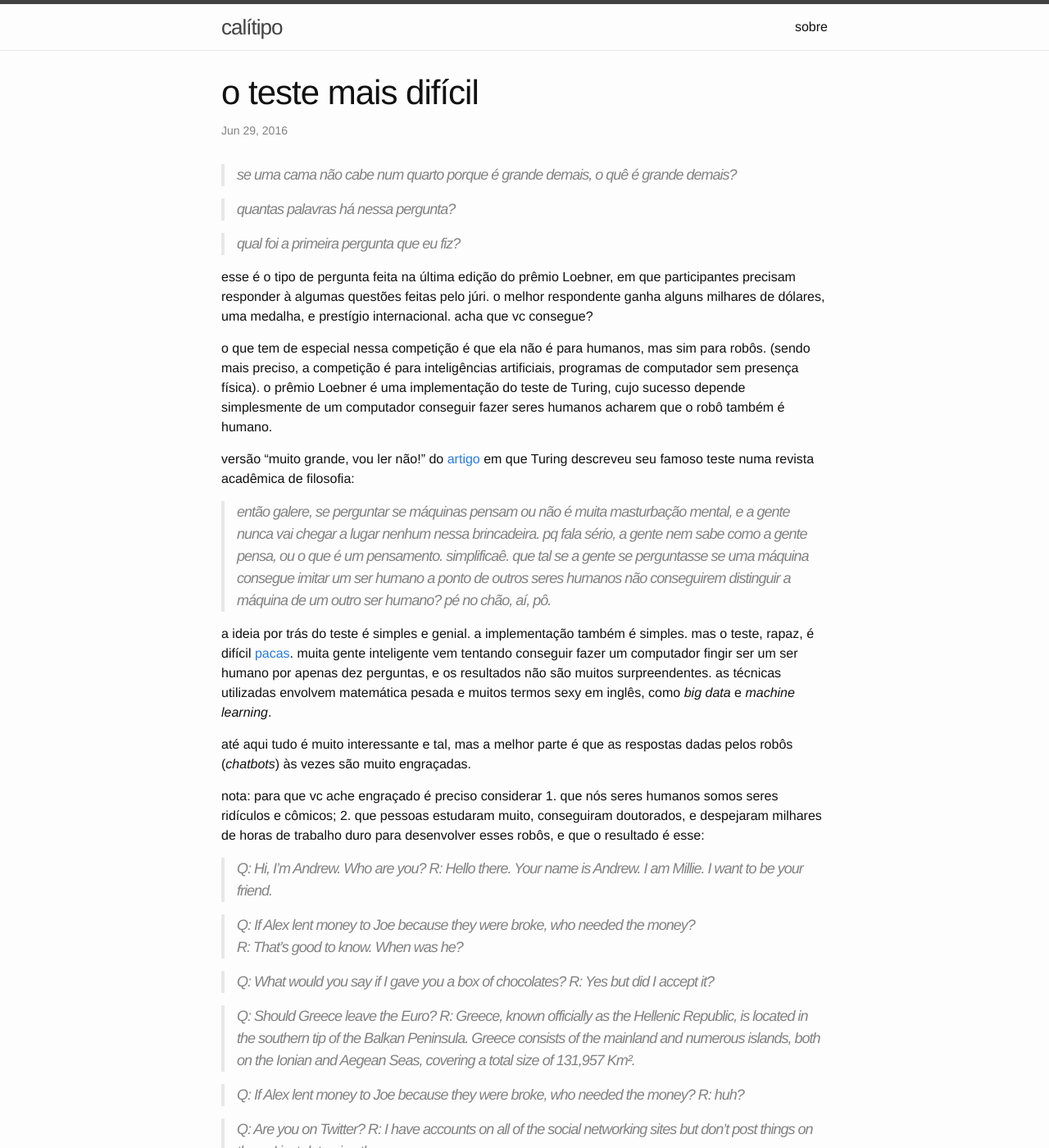
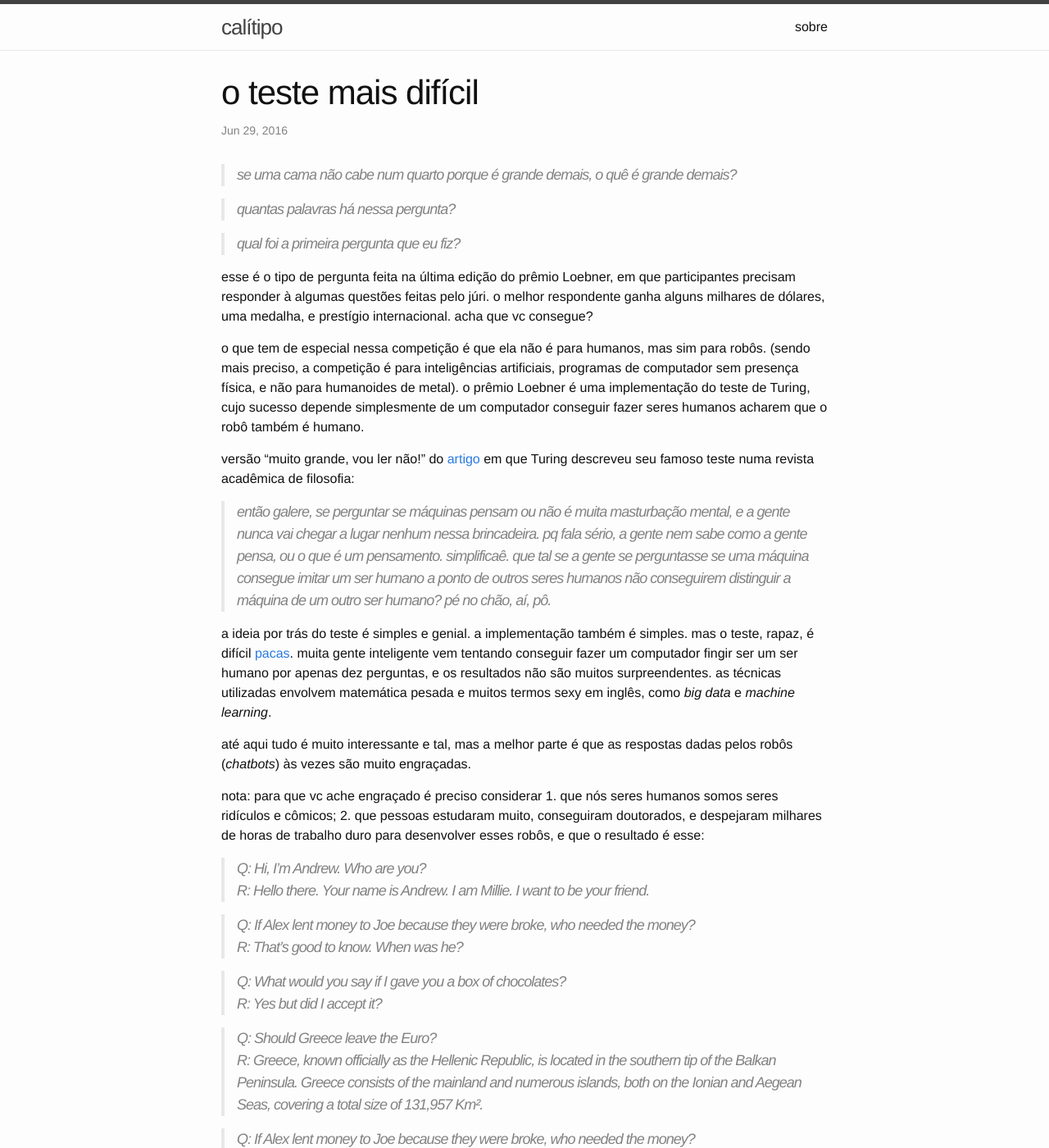
Before and after one commit to odanoburu/odanoburu.github.io, a Jekyll site: the page built from _posts/2016-06-29-o-teste-mais-difícil.md, in a window 1280 px wide and 1400 px high. Shown: the whole window at 82% size. Built offline with Jekyll 4.4.1, drawn with Linux system fonts in a browser that asks for light colours; some of the changed text lies outside the part shown.

Commit message:
corrigir formatação texto 2016-06-29

```diff
--- a/_posts/2016-06-29-o-teste-mais-difícil.md
+++ b/_posts/2016-06-29-o-teste-mais-difícil.md
@@ -14,13 +14,13 @@ excerpt: um teste com consulta livre à internet em que vc precisa responder a p
 
 esse é o tipo de pergunta feita na última edição do prêmio Loebner, em que participantes precisam responder à algumas questões feitas pelo júri.  o melhor respondente ganha alguns milhares de dólares, uma medalha, e prestígio internacional.  acha que vc consegue?
 
-o que tem de especial nessa competição é que ela não é para humanos, mas sim para robôs.  (sendo mais preciso, a competição é para inteligências artificiais, programas de computador sem presença física).  o prêmio Loebner é uma implementação do teste de Turing, cujo sucesso depende simplesmente de um computador conseguir fazer seres humanos acharem que o robô também é humano.
+o que tem de especial nessa competição é que ela não é para humanos, mas sim para robôs.  (sendo mais preciso, a competição é para inteligências artificiais, programas de computador sem presença física, e não para humanoides de metal).  o prêmio Loebner é uma implementação do teste de Turing, cujo sucesso depende simplesmente de um computador conseguir fazer seres humanos acharem que o robô também é humano.
 
 versão "muito grande, vou ler não!" do [artigo](http://www.csee.umbc.edu/courses/471/papers/turing.pdf) em que Turing descreveu seu famoso teste numa revista acadêmica de filosofia:
 
 > então galere, se perguntar se máquinas pensam ou não é muita masturbação mental, e a gente nunca vai chegar a lugar nenhum nessa brincadeira.  pq fala sério, a gente nem sabe como a gente pensa, ou o que é um pensamento.  simplificaê.  que tal se a gente se perguntasse se uma máquina consegue imitar um ser humano a ponto de outros seres humanos não conseguirem distinguir a máquina de um outro ser humano?  pé no chão, aí, pô.
 
-a ideia por trás do teste é simples e genial.  a implementação também é simples.  mas o teste, rapaz, é difícil [pacas](https://en.wikipedia.org/wiki/Paca#/media/File:HumedoTepezc_02.jpg).  muita gente inteligente vem tentando conseguir fazer um computador fingir ser um ser humano por apenas dez perguntas, e os resultados não são muitos surpreendentes.  as técnicas utilizadas envolvem matemática pesada e muitos termos sexy em inglês, como _big data_ e _machine learning_.
+a ideia por trás do teste é simples e genial.  a implementação também é simples.  mas o teste, rapaz, é difícil [pacas](https://en.wikipedia.org/wiki/Paca#/media/File:HumedoTepezc_02.jpg "pacas mesmo.").  muita gente inteligente vem tentando conseguir fazer um computador fingir ser um ser humano por apenas dez perguntas, e os resultados não são muitos surpreendentes.  as técnicas utilizadas envolvem matemática pesada e muitos termos sexy em inglês, como _big data_ e _machine learning_.
 
 até aqui tudo é muito interessante e tal, mas a melhor parte é que as respostas dadas pelos robôs (_chatbots_) às vezes são muito engraçadas.
 
@@ -44,11 +44,15 @@ nota: para que vc ache engraçado é preciso considerar 1. que nós seres humano
 > Q: Are you on Twitter?
 > R: I have accounts on all of the social networking sites but don't post things on them.  I just datamine them.
 
+
 ___
+
 
 ps: eu selecionei as transcrições dos robôs que fizeram os melhores testes (embora não tenha selecionado as questões em que eles mandaram bem).
 
+
 ___
+
 
 mais sobre o teste de Turing [aqui](http://plato.stanford.edu/entries/turing-test/).
 mais sobre o prêmio Loebner [aqui](http://www.loebner.net/Prizef/loebner-prize.html).
```
Also changed, not shown: other parts of _posts/2016-06-29-o-teste-mais-difícil.md (+1 -1 lines).
